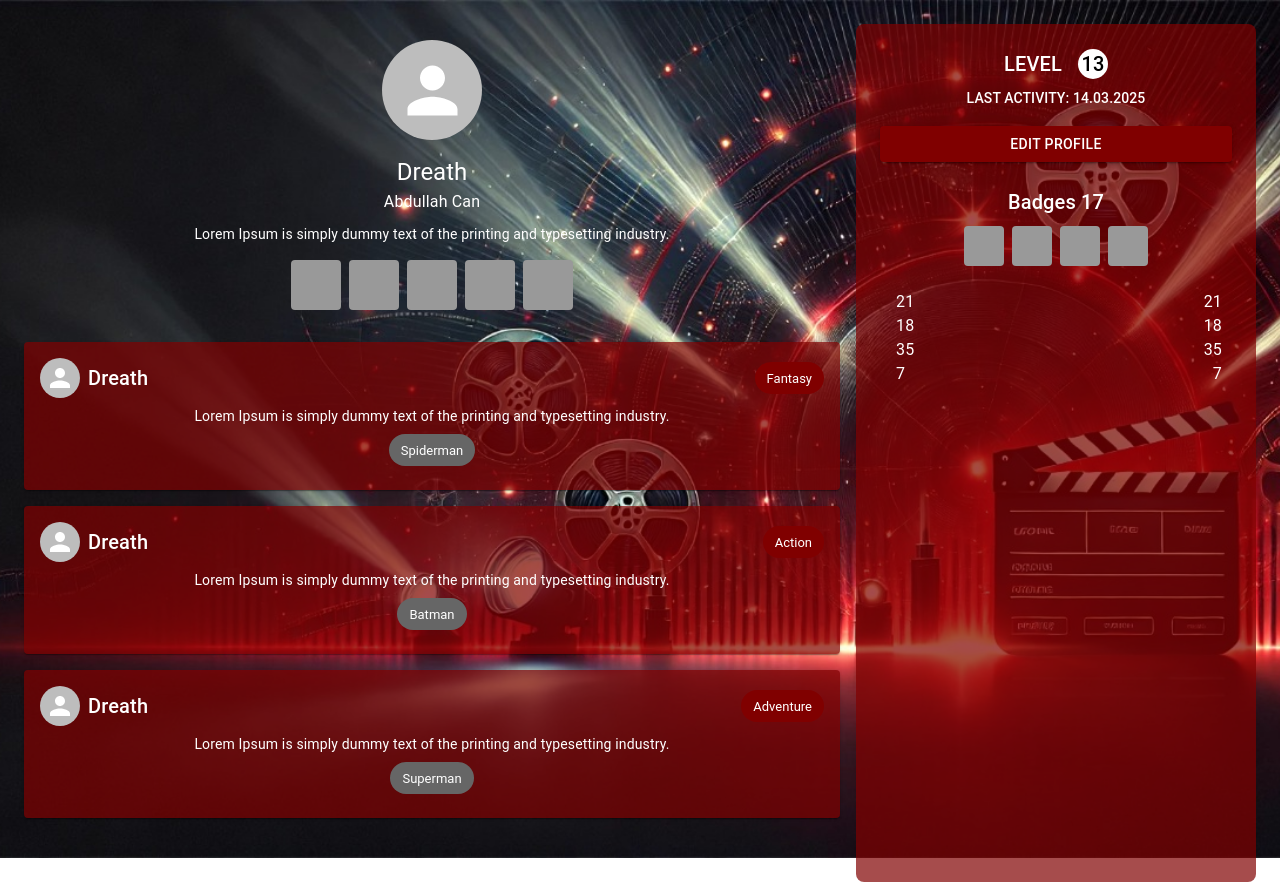
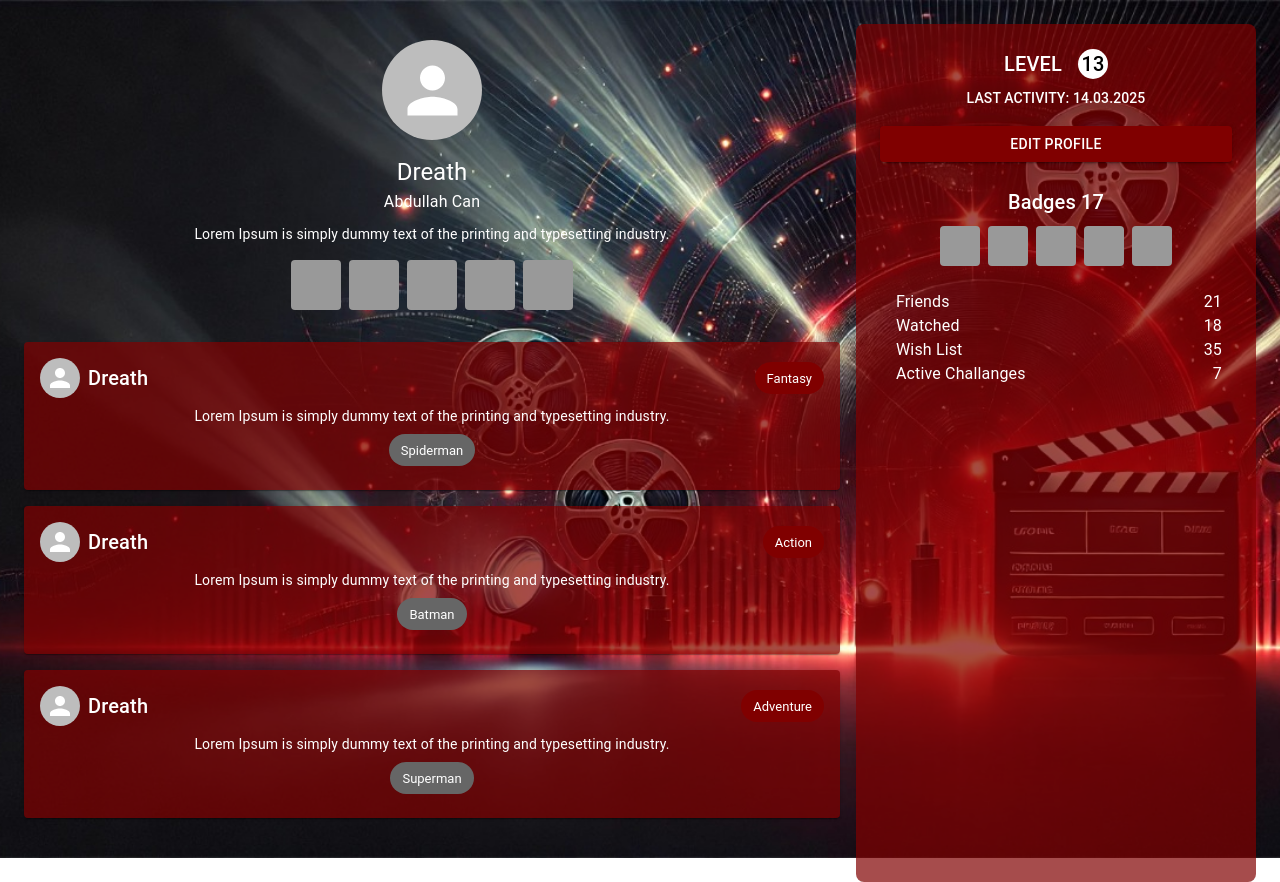
Before and after one commit to CineeMatch/Cinematch-Frontend, a React (Create React App) app: page /profile in a window 1280 px wide. Built offline with nearby package versions, Linux system fonts and the light colour scheme.

Commit message:
Texts are fixed

```diff
--- a/src/pages/chat/ChatPage.jsx
+++ b/src/pages/chat/ChatPage.jsx
@@ -1,4 +1,4 @@
-import React from 'react';
+import React, { useState } from 'react';
 import {
   Box,
   Typography,
@@ -14,6 +14,7 @@ import {
 import SendIcon from '@mui/icons-material/Send';
 
 const ChatPage = () => {
+
   return (
     <Box
       sx={{
@@ -38,7 +39,7 @@ const ChatPage = () => {
           Messages
         </Typography>
         <List>
-          {[...Array(8)].map((_, index) => (
+          {[...Array(12)].map((_, index) => (
             <ListItem button key={index} sx={{ borderBottom: '1px solid rgba(255,255,255,0.1)' }}>
               <ListItemAvatar>
                 <Avatar />
@@ -68,10 +69,10 @@ const ChatPage = () => {
             alignItems: 'center',
             gap: 2,
             bgcolor: 'rgba(0,0,0,0.7)',
-            p: 1,
+            p: 2,
             borderRadius: 2,
-            mb: 2,
-            width: 'fit-content',
+            mb: 3,
+            width: '500',
           }}
         >
           <Avatar />
--- a/src/pages/profile/Profile.jsx
+++ b/src/pages/profile/Profile.jsx
@@ -81,15 +81,15 @@ const ProfilePage = () => {
             <Button variant="contained" sx={{ mt: 2, backgroundColor: '#800000', width: '100%' }}>Edit Profile</Button>
             <Typography variant="h6" sx={{ mt: 3 }}>Badges {badge}</Typography>
             <Box sx={{ display: 'flex', justifyContent: 'center', gap: 1, mt: 1 }}>
-              {[...Array(4)].map((_, index) => (
+              {[...Array(5)].map((_, index) => (
                 <Box key={index} sx={{ width: 40, height: 40, backgroundColor: '#999', borderRadius: 1 }} />
               ))}
             </Box>
             <Box sx={{ mt: 3, textAlign: 'left', pl: 2 }}>
-              <Typography variant="body1">{friends} <span style={{ float: 'right', marginRight: '10px' }}>21</span></Typography>
-              <Typography variant="body1">{watched} <span style={{ float: 'right', marginRight: '10px' }}>18</span></Typography>
-              <Typography variant="body1">{wishlist} <span style={{ float: 'right', marginRight: '10px' }}>35</span></Typography>
-              <Typography variant="body1">{activeChallenges}<span style={{ float: 'right', marginRight: '10px' }}>7</span></Typography>
+              <Typography variant="body1">Friends<span style={{ float: 'right', marginRight: '10px' }}>{friends}</span></Typography>
+              <Typography variant="body1">Watched<span style={{ float: 'right', marginRight: '10px' }}>{watched}</span></Typography>
+              <Typography variant="body1">Wish List<span style={{ float: 'right', marginRight: '10px' }}>{wishlist}</span></Typography>
+              <Typography variant="body1">Active Challanges<span style={{ float: 'right', marginRight: '10px' }}>{activeChallenges}</span></Typography>
             </Box>
           </Box>
         </Grid>
```
